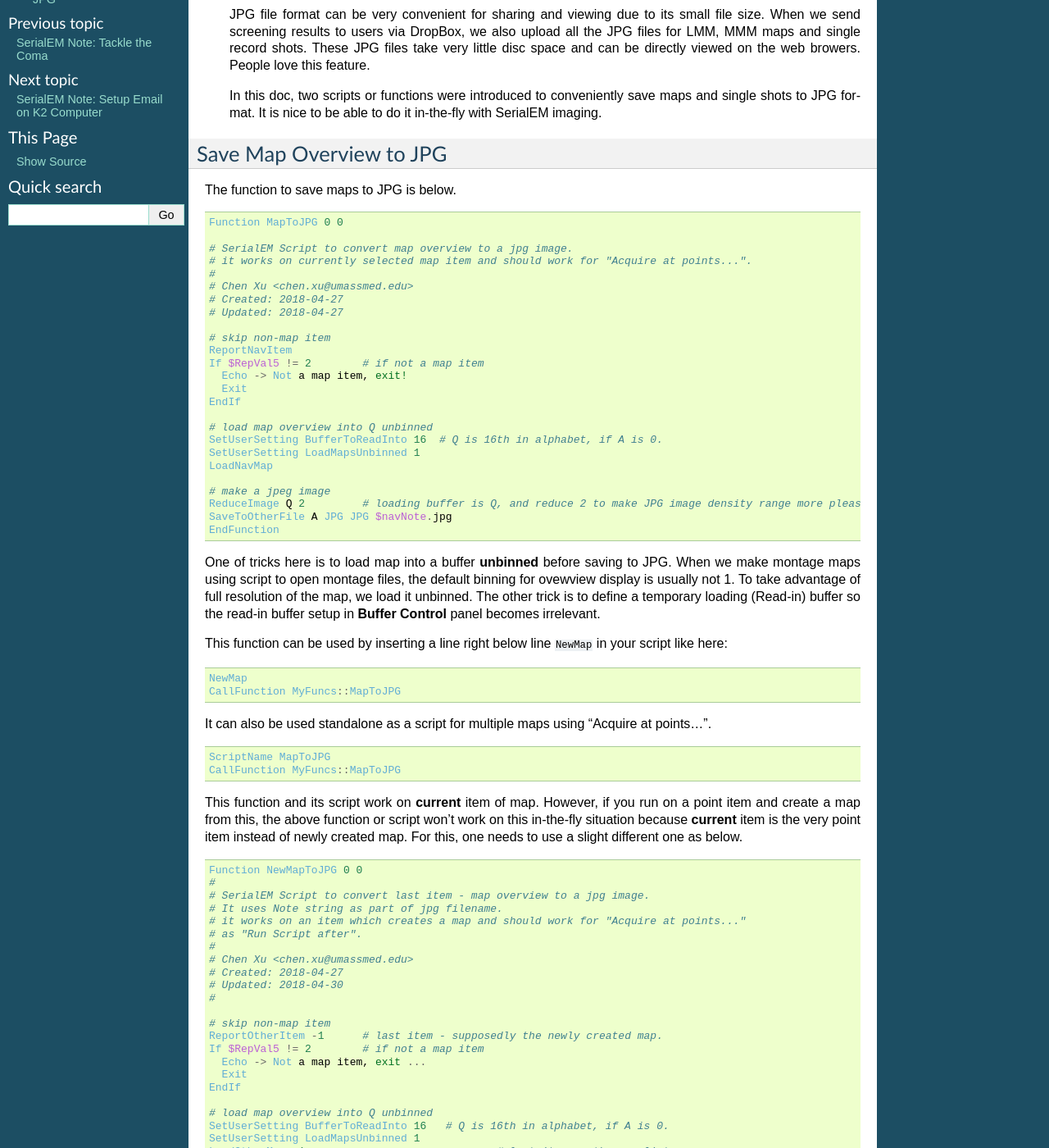
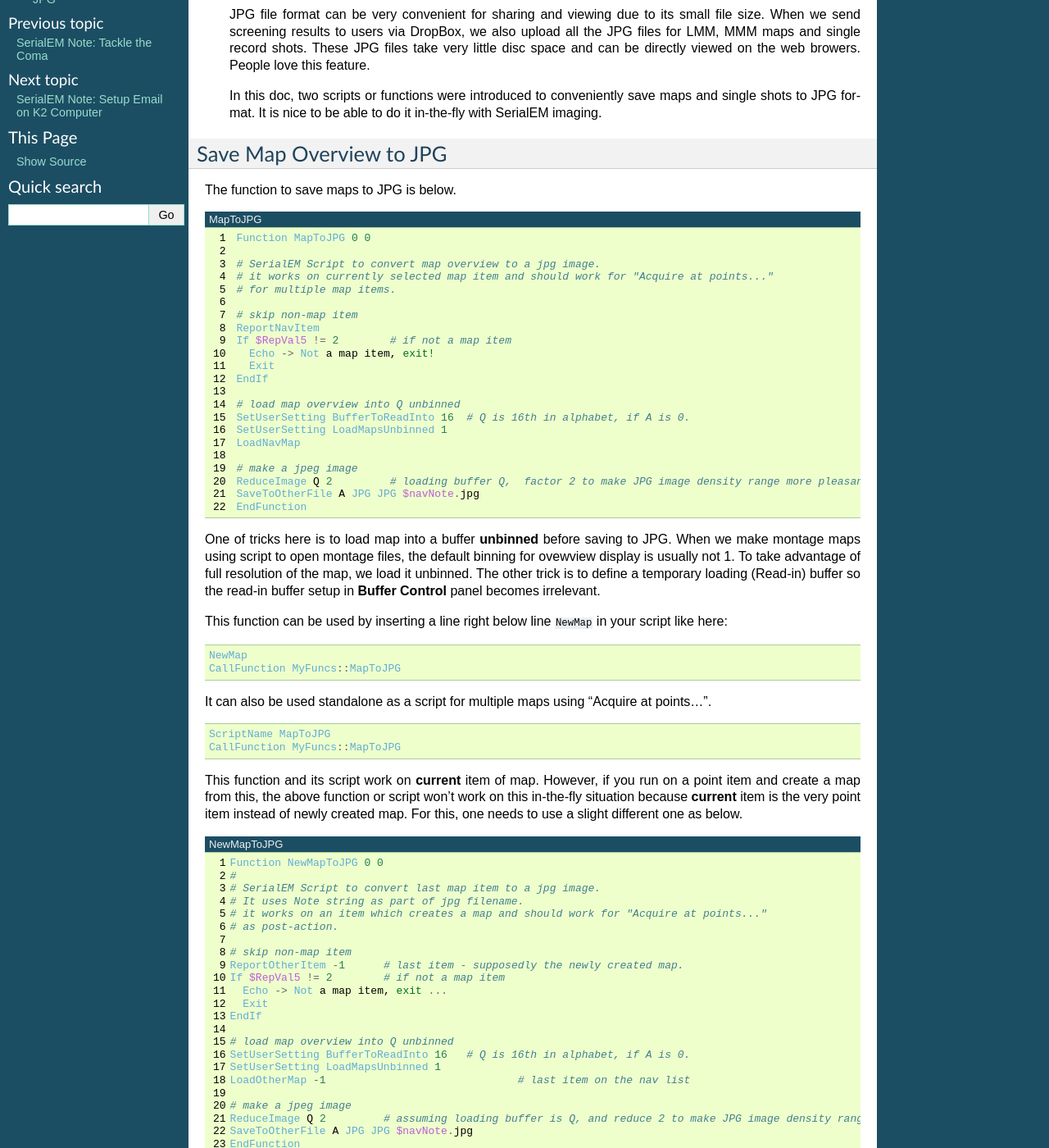
Before and after one commit to xuchen66/sphinx-emdocs, a Sphinx documentation site: the page built from source/serialEM-note-utilize-jpg-file-format.rst, in a window 1280 px wide and 1400 px high, scrolled down 265 px. Shown: the whole window at 82% size. Built offline with Sphinx 7.4.7, drawn with Linux system fonts in a browser that asks for light colours; pages that are not in the unit, such as notebooks, are missing from menus; some of the changed text lies outside the part shown.

Commit message:
Update serialEM-note-utilize-jpg-file-format.rst

```diff
--- a/source/serialEM-note-utilize-jpg-file-format.rst
+++ b/source/serialEM-note-utilize-jpg-file-format.rst
@@ -5,8 +5,8 @@
 
 :Author: Chen Xu
 :Contact: <chen.xu@umassmed.edu>
-:Created: 2018-04-29
-:Updated: 2018-05-03
+:Created: Apr 29, 2018
+:Updated: Apr 20, 2021
 
 .. glossary::
 
@@ -29,15 +29,14 @@
 The function to save maps to JPG is below.
 
 .. code-block:: ruby
+   :linenos:
+   :caption: MapToJPG
 
     Function MapToJPG 0 0
 
     # SerialEM Script to convert map overview to a jpg image.
-    # it works on currently selected map item and should work for "Acquire at points...".
-    #
-    # Chen Xu <chen.xu@umassmed.edu>
-    # Created: 2018-04-27
-    # Updated: 2018-04-27
+    # it works on currently selected map item and should work for "Acquire at points..."
+    # for multiple map items.
 
     # skip non-map item
     ReportNavItem
@@ -52,7 +51,7 @@
     LoadNavMap
 
     # make a jpeg image
-    ReduceImage Q 2         # loading buffer is Q, and reduce 2 to make JPG image density range more pleasant
+    ReduceImage Q 2         # loading buffer Q,  factor 2 to make JPG image density range more pleasant
     SaveToOtherFile A JPG JPG $navNote.jpg
     EndFunction
 
@@ -79,18 +78,15 @@
 For this, one needs to use a slight different one as below.
 
 .. code-block:: ruby
+   :linenos:
+   :caption: NewMapToJPG
 
    Function NewMapToJPG 0 0
    #
-   # SerialEM Script to convert last item - map overview to a jpg image.
+   # SerialEM Script to convert last map item to a jpg image.
    # It uses Note string as part of jpg filename.
    # it works on an item which creates a map and should work for "Acquire at points..."
-   # as "Run Script after".
-   #
-   # Chen Xu <chen.xu@umassmed.edu>
-   # Created: 2018-04-27
-   # Updated: 2018-04-30
-   #
+   # as post-action.
 
    # skip non-map item
    ReportOtherItem -1      # last item - supposedly the newly created map.
@@ -120,17 +116,15 @@
 contains root name of the MRC file and section numbers.
 
 .. code-block:: ruby
+   :linenos:
+   :caption: AToJPG
 
    Function AToJPG 0 0
 
    # SerialEM Script to save image in buffer A to a jpg image.
-   # Tt reduces image in A by 2 for comfortable JPG density range. It
+   # It reduces image in A by 2 for comfortable JPG density range. It
    # takes current filename and Z into jpg filename. Therefore, MRC file
    # is required to be opened.
-   #
-   # Chen Xu <chen.xu@umassmed.edu>
-   # Created: 2018-04-29
-   # Updated: 2018-04-29
 
    ReportCurrentFilename 1
    root = $RepVal1
```
